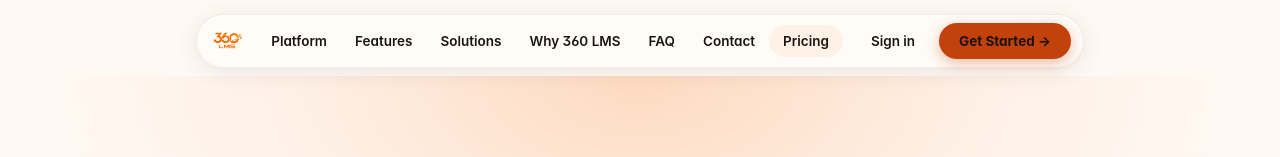
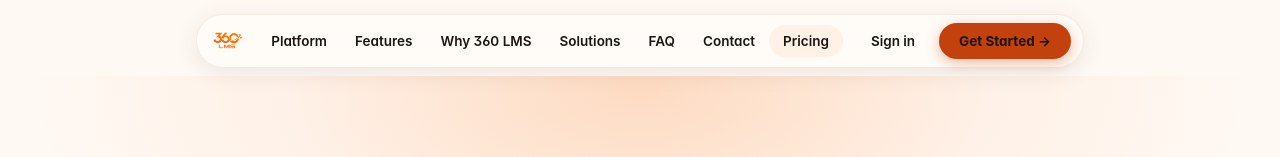
Before and after one commit to Vishmidulanjalee/360LMS, a React (Vite) app: page /pricing in a window 1280 px wide. Shown: the top 157 px of the page. Built offline with nearby package versions, Linux system fonts and the light colour scheme; a web font is replaced by a local one.

Commit message:
nav bar buttons changed

```diff
--- a/src/components/Header.jsx
+++ b/src/components/Header.jsx
@@ -4,8 +4,8 @@ import { Link, useLocation } from 'react-router-dom'
 const NAV_LINKS = [
   { href: '/#platform',  label: 'Platform'    },
   { href: '/#ecosystem', label: 'Features'    },
+  { href: '/#why',       label: 'Why 360 LMS' },
   { href: '/#solutions', label: 'Solutions'   },
-  { href: '/#why',       label: 'Why 360 LMS' },
   { href: '/#faq',       label: 'FAQ'         },
   { href: '/#cta',       label: 'Contact'     },
 ]
```
